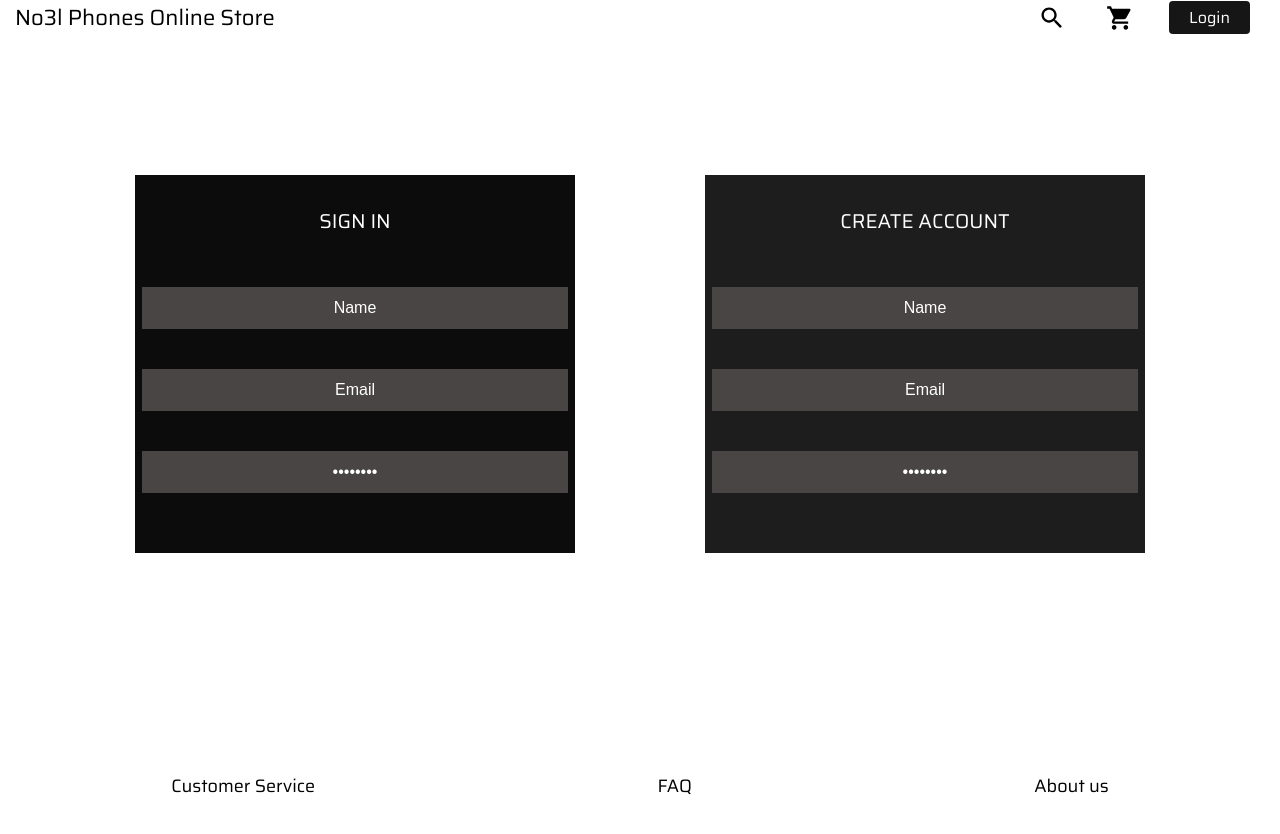
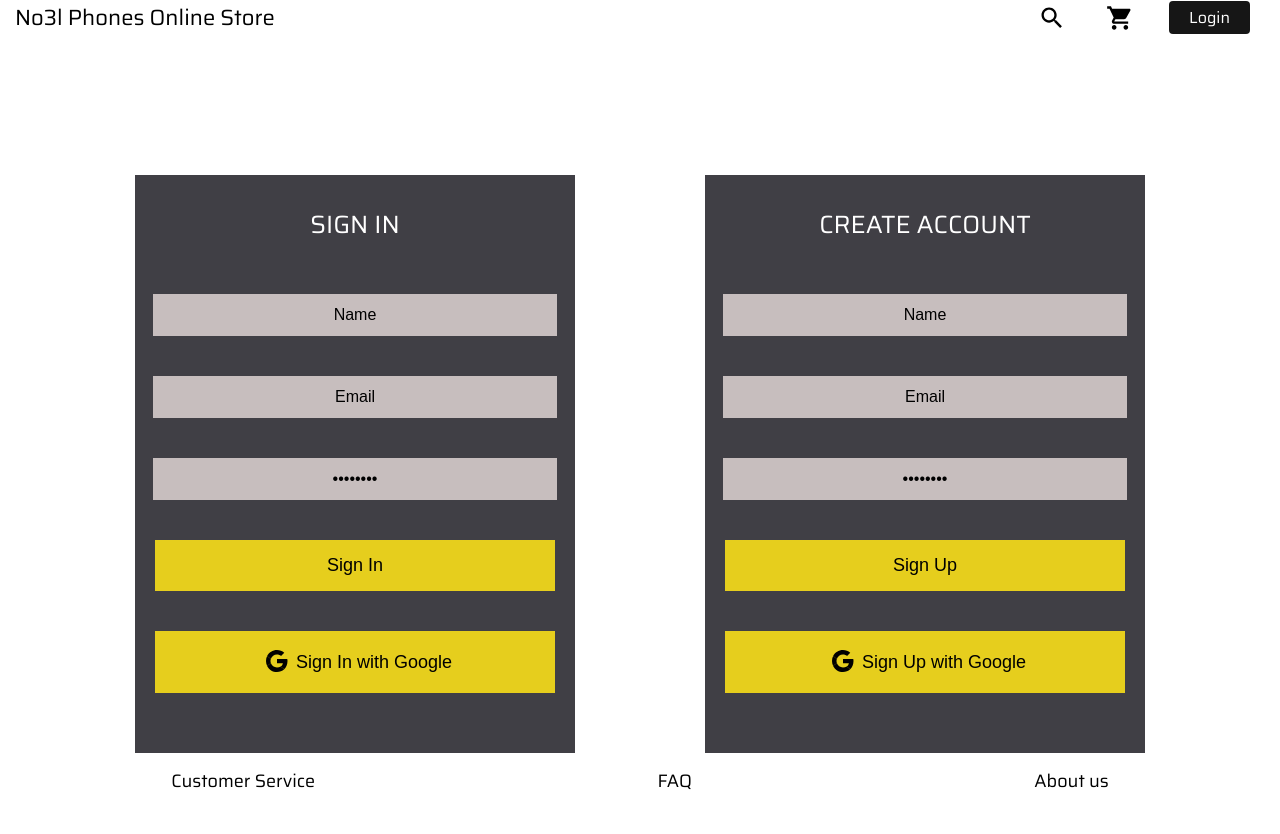
Before and after one commit to NoelCov/No3l-Phones-Online-Store, a React (Create React App) app: page /signin in a window 1280 px wide. Shown: the top 834 px of the page. Before the commit the page ends 800 px from the top, so only its background shows below. Built offline with nearby package versions, Linux system fonts and the light colour scheme.

Commit message:
Created a personalized button, implemented it into sign in and sign up forms. Styled personalized button and also sign in and sign up forms. git commit -m Created a personalized button, implemented it into sign in and sign up forms. Styl ed personalized button and also sign in and sign up forms

```diff
--- a/package.json
+++ b/package.json
@@ -11,6 +11,7 @@
     "lodash": "^4.17.21",
     "react": "^17.0.2",
     "react-dom": "^17.0.2",
+    "react-icons": "^4.2.0",
     "react-router-dom": "^5.2.0",
     "react-scripts": "4.0.3",
     "sass": "^1.34.0",
--- a/src/components/footer/footer.styles.scss
+++ b/src/components/footer/footer.styles.scss
@@ -1,7 +1,7 @@
 .footer {
   display: flex;
   justify-content: space-around;
-  padding: 10px 0 0;
+  padding: 10px 0 5px;
   width: 100%;
   position: absolute;
   bottom: 0;
--- a/src/components/navbar/navbar.styles.scss
+++ b/src/components/navbar/navbar.styles.scss
@@ -27,7 +27,7 @@
       font-size: 16px;
 
       &:hover {
-        background-color: #357e7e;
+        background-color: #E6CE1D;
         color: black;
       }
     }
--- /dev/null
+++ b/src/components/personalized-button/personalized-button.component.jsx
@@ -0,0 +1,12 @@
+import "./personalized-button.styles.scss";
+
+import React from "react";
+
+export const PersonalizedButton = ({ text, type, icon = null }) => {
+  return (
+    <button className="personalized-button" type={type}>
+      <span className={icon && "icon"}>{icon}</span>
+      {text}
+    </button>
+  );
+};
--- /dev/null
+++ b/src/components/personalized-button/personalized-button.styles.scss
@@ -0,0 +1,21 @@
+.personalized-button {
+  background-color: #E6CE1D;
+  padding: 15px 25px;
+  width: 100%;
+  display: flex;
+  align-items: center;
+  justify-content: center;
+  font-size: 18px;
+  text-align: center;
+  border: none;
+
+  &:hover {
+    transform: scale(1.05);
+    background-color: yellow;
+  }
+
+  .icon {
+    font-size: 22px;
+    margin: 4px 8px 0;
+  }
+}
--- a/src/components/personalized-input/personalized-input.styles.scss
+++ b/src/components/personalized-input/personalized-input.styles.scss
@@ -2,9 +2,9 @@
   height: 40px;
   text-align: center;
   border: none;
-  background-color: rgb(73, 69, 69);
-  color: white;
-  width: 200%;
+  background-color: rgb(199, 190, 190);
+  color: black;
+  width: 100%;
   font-size: 16px;
 
   &:focus {
--- a/src/components/sign-in/sign-in.component.jsx
+++ b/src/components/sign-in/sign-in.component.jsx
@@ -5,12 +5,16 @@ import "./sign-in.styles.scss";
 import { PersonalizedContainer } from "../personalized-container/personalized-container.component";
 import { PersonalizedInput } from "../personalized-input/personalized-input.component";
 import { PersonalizedForm } from "../personalized-form/personalized-form.component";
+import { PersonalizedButton } from "../personalized-button/personalized-button.component";
+
+import { GrGoogle } from "react-icons/gr";
 
 export const SignIn = () => {
   return (
     <PersonalizedContainer>
       <div className="sign-in-container">
         <span className="sign-in-title">SIGN IN</span>
+        <div className="form">
           <PersonalizedForm>
             <PersonalizedInput
               type="text"
@@ -30,7 +34,14 @@ export const SignIn = () => {
               label="Password"
               value="Password"
             />
+            <PersonalizedButton type="submit" text="Sign In" />
+            <PersonalizedButton
+              type="submit"
+              text="Sign In with Google"
+              icon={<GrGoogle />}
+            />
           </PersonalizedForm>
+        </div>
       </div>
     </PersonalizedContainer>
   );
--- a/src/components/sign-in/sign-in.styles.scss
+++ b/src/components/sign-in/sign-in.styles.scss
@@ -1,14 +1,18 @@
 .sign-in-container {
-  background-color: rgb(12, 12, 12);
+  background-color: #403F45;
   padding: 20px 10px;
   display: flex;
   flex-direction: column;
   align-items: center;
 
   .sign-in-title {
-    font-size: 20px;
+    font-size: 25px;
     font-weight: 500;
     color: white;
     margin: 10px 0;
   }
+
+  .form {
+    width: 400px;
+  }
 }
--- a/src/components/sign-up/sign-up.component.jsx
+++ b/src/components/sign-up/sign-up.component.jsx
@@ -5,12 +5,16 @@ import React from "react";
 import { PersonalizedContainer } from "../personalized-container/personalized-container.component";
 import { PersonalizedInput } from "../personalized-input/personalized-input.component";
 import { PersonalizedForm } from "../personalized-form/personalized-form.component";
+import { PersonalizedButton } from "../personalized-button/personalized-button.component";
+
+import { GrGoogle } from "react-icons/gr";
 
 export const SignUp = () => {
   return (
     <PersonalizedContainer>
       <div className="sign-up-container">
         <span className="sign-up-title">CREATE ACCOUNT</span>
+        <form className="form">
           <PersonalizedForm>
             <PersonalizedInput
               type="text"
@@ -30,7 +34,14 @@ export const SignUp = () => {
               label="Password"
               value="Password"
             />
+            <PersonalizedButton type="submit" text="Sign Up" />
+            <PersonalizedButton
+              type="submit"
+              text="Sign Up with Google"
+              icon={<GrGoogle />}
+            />
           </PersonalizedForm>
+        </form>
       </div>
     </PersonalizedContainer>
   );
--- a/src/components/sign-up/sign-up.styles.scss
+++ b/src/components/sign-up/sign-up.styles.scss
@@ -1,14 +1,18 @@
 .sign-up-container {
-  background-color: #1d1d1d;
+  background-color: #403F45;
   padding: 20px 10px;
   display: flex;
   flex-direction: column;
   align-items: center;
 
   .sign-up-title {
-    font-size: 20px;
+    font-size: 25px;
     font-weight: 500;
     color: white;
     margin: 10px 0;
   }
+
+  .form {
+    width: 400px;
+  }
 }
```
Also changed, not shown: 1 other file (tests, documents, lock files or other folders). Lines whose indentation alone changed are shown as unchanged.
